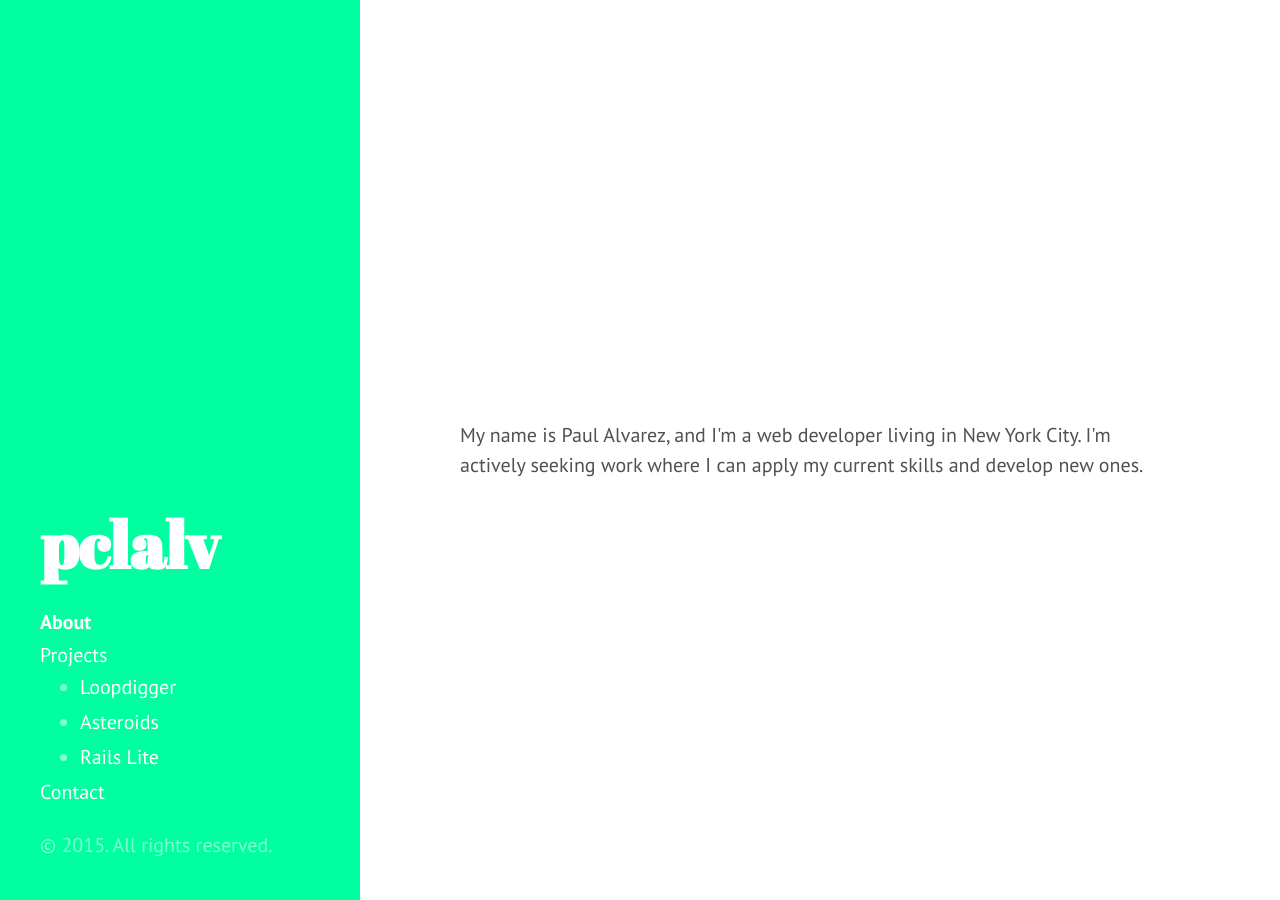
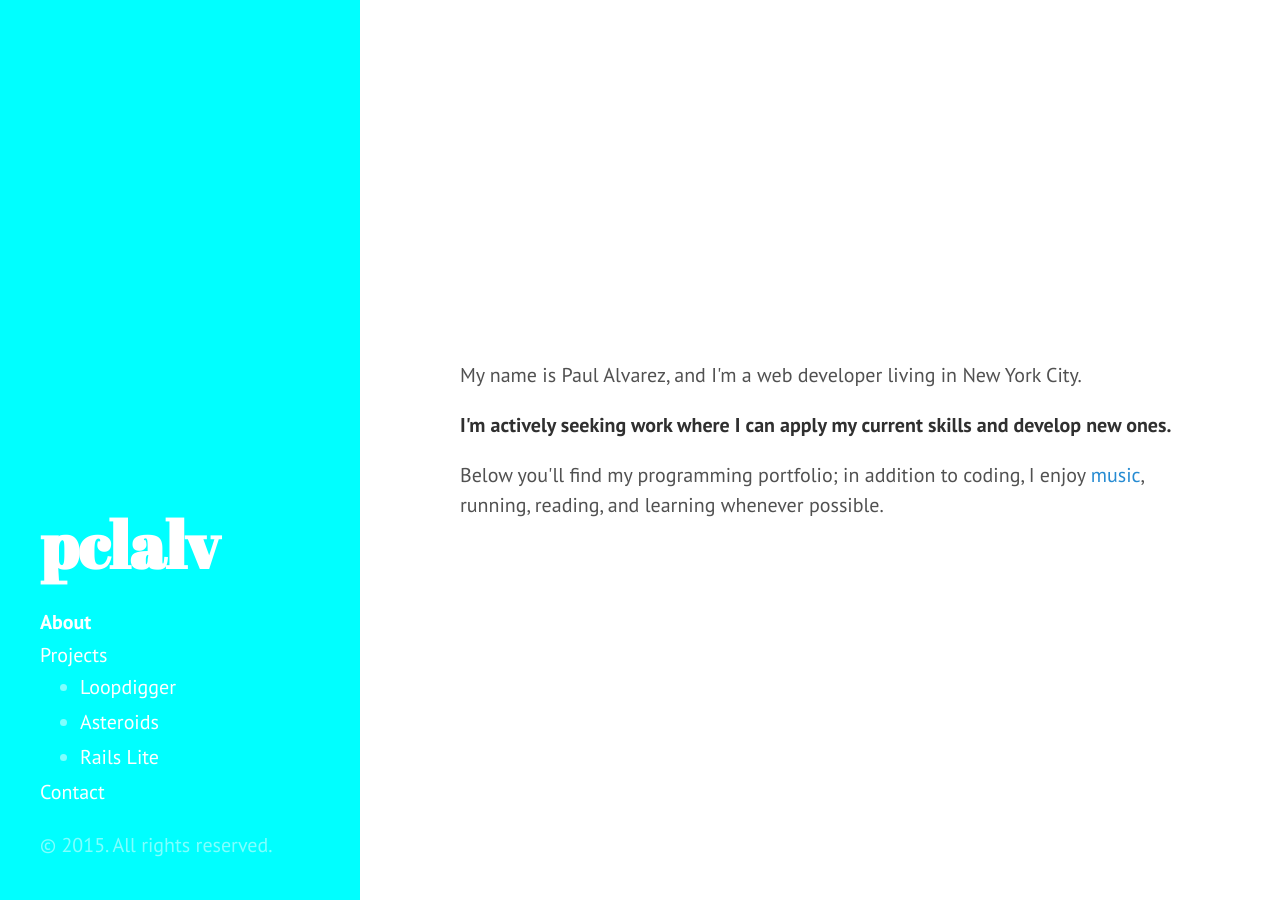
Before and after one commit to pclalv/pclalv.github.io, a Jekyll site: the page built from index.html, in a window 1280 px wide. Built offline with Jekyll 4.4.1, drawn with Linux system fonts in a browser that asks for light colours; nearby versions of some CDN libraries; Markdown is read by kramdown in place of the engine named in the settings; the list of posts is cut into pages by our own code.

Commit message:
edit about

```diff
--- a/index.html
+++ b/index.html
@@ -21,9 +21,24 @@ title: About
 
     <article class="section" data-anchor="about">
       <section class="about">
-        My name is Paul Alvarez, and I'm a web developer living in New York City.
+        <p>
+          My name is Paul Alvarez, and I'm a web developer living in
+          New York City.
+        </p>
 
-        I'm actively seeking work where I can apply my current skills and develop new ones.
+        <p>
+          <strong>
+            I'm actively seeking work where I can apply my current
+            skills and develop new ones.
+          </strong>
+        </p>
+
+        <p>
+          Below you'll find my programming portfolio; in addition to
+          coding, I enjoy
+          <a href="http://soundcloud.com/scaldingcoffee">music</a>,
+          running, reading, and learning whenever possible.
+        </p>
       </section>
     </article>
 
--- a/public/css/hyde.css
+++ b/public/css/hyde.css
@@ -54,7 +54,7 @@ html {
 }
 
 a {
-  transition: color, linear, 500ms;
+  transition: color linear 250ms;
 }
 
 a:hover {
@@ -75,7 +75,7 @@ a:hover {
   text-align: center;
   padding: 2rem 1rem;
   color: rgba(255,255,255,.5);
-  background-color: #00ffa0;
+  background-color: #00ffff;
   transition: background-color, linear, 700ms;
 }
 @media (min-width: 48em) {
```
